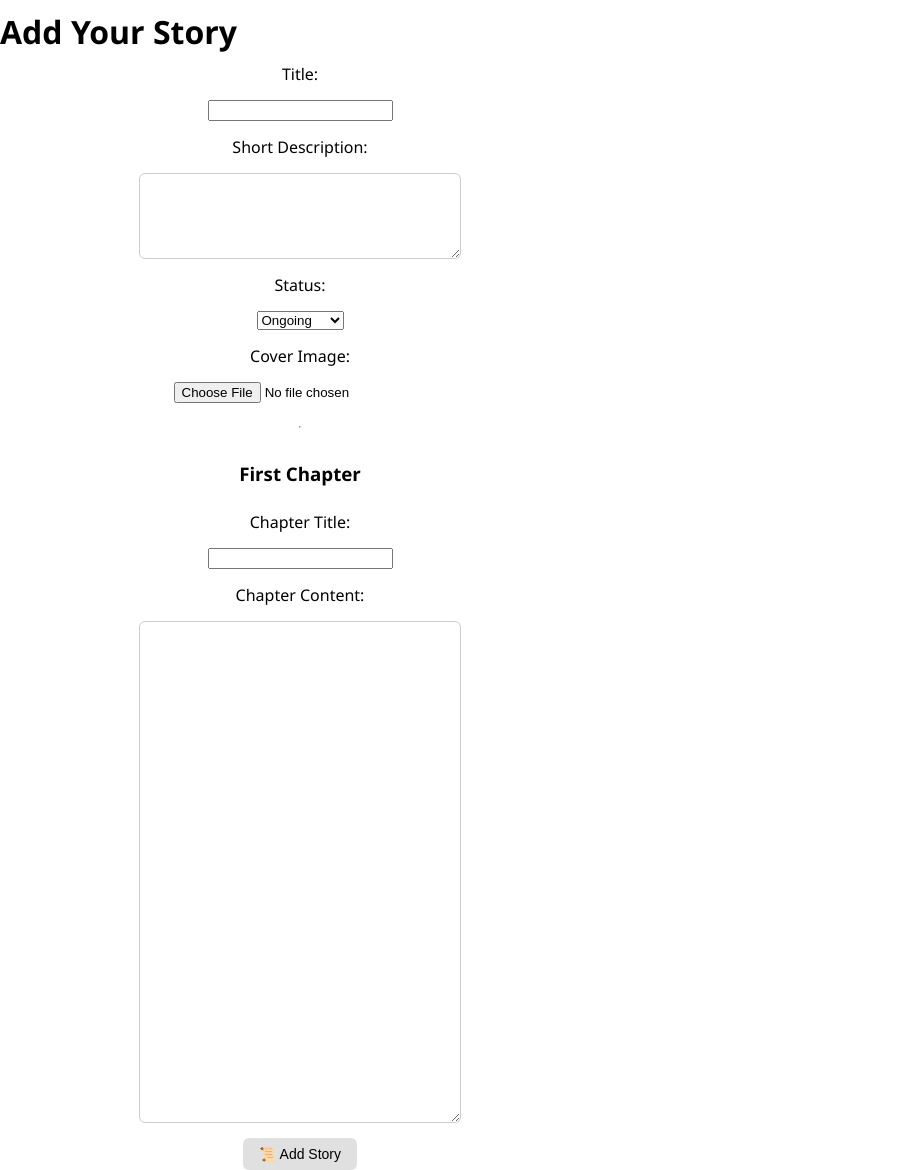
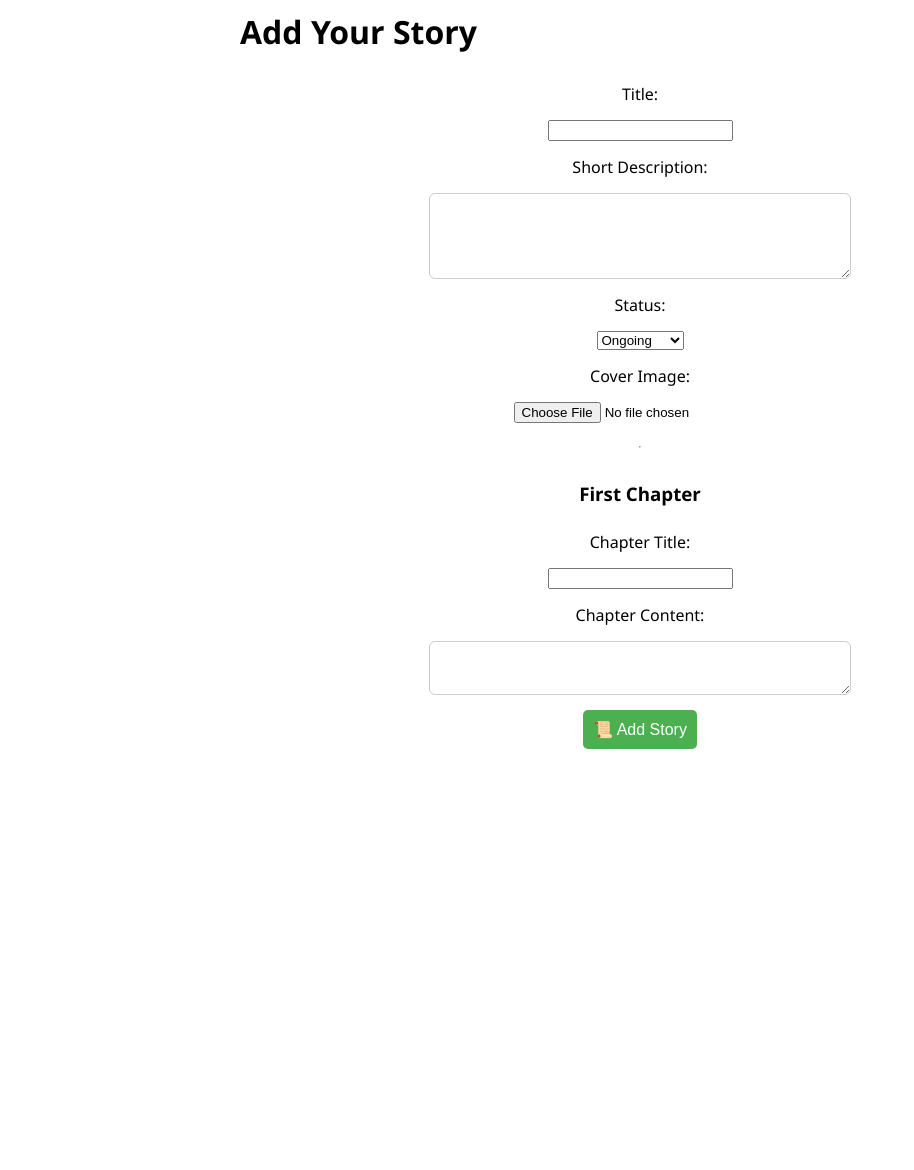
Before and after one commit to Khushisingh29/Reverie_the_fantasy, a Flask app: page /add_story in a window 1280 px wide. Shown: the whole page, without its empty margins (0-914 px from the left). After the commit the page ends 749 px from the top, so only its background shows below. Run offline with Flask 3, Linux system fonts and the light colour scheme.

Commit message:
Update form and textarea styling

```diff
--- a/Templates/add_story.html
+++ b/Templates/add_story.html
@@ -4,10 +4,68 @@
 {% block title %}Add Story{% endblock %}
 
 {% block content %}
+
+<style>
+  .form-wrapper {
+      max-width: 600px;
+      margin: 0 auto;
+      display: flex;
+      flex-direction: column;
+      gap: 20px;
+  }
+
+ {
+    width: 100%;
+    height: 300px;
+    padding: 15px;
+    font-size: 16px;
+    line-height: 1.6;
+    border: 2px solid #ccc;
+    border-radius: 8px;
+    resize: vertical;
+    box-sizing: border-box;
+    font-family: 'Segoe UI', Tahoma, Geneva, Verdana, sans-serif;
+    transition: all 0.3s ease-in-out;
+    z-index: 1;
+    background: #fff;
+}
+
+
+
+  .form-wrapper {
+    max-width: 800px;
+    margin: 0 auto;
+    display: flex;
+    flex-direction: column;
+    gap: 20px;
+}
+
+
+  .form-wrapper form {
+      display: flex;
+      flex-direction: column;
+      gap: 15px;
+  }
+
+  button[type="submit"] {
+      padding: 10px;
+      font-size: 16px;
+      background-color: #4CAF50;
+      color: white;
+      border: none;
+      border-radius: 5px;
+      cursor: pointer;
+  }
+
+  button[type="submit"]:hover {
+      background-color: #45a049;
+  }
+</style>
+
+<div class="form-wrapper">
   <h1>Add Your Story</h1>
 
-<form action="{{ url_for('submit_story') }}" method="POST" enctype="multipart/form-data" style="max-width: 600px; display: flex; flex-direction: column; gap: 15px;">
-
+  <form action="{{ url_for('submit_story') }}" method="POST" enctype="multipart/form-data">
       <!-- Story Title -->
       <label for="title">Title:</label>
       <input type="text" name="title" id="title" required>
@@ -35,10 +93,13 @@
       <label for="chapter_title">Chapter Title:</label>
       <input type="text" name="chapter_title" id="chapter_title" required>
 
+
       <!-- Chapter Content -->
       <label for="chapter_content">Chapter Content:</label>
-    <textarea name="chapter_content" id="chapter_content" rows="30" cols="30" required></textarea>
+      <textarea name="chapter_content" id="chapter_content"  required></textarea>
 
       <button type="submit">📜 Add Story</button>
   </form>
+</div>
+
 {% endblock %}
```
Also changed, not shown: Static/covers/62c3b4a1ce1b46a78d10811d511974ab.jpeg (added), stories.db, your_database.db, 1 other file. Lines whose indentation alone changed are shown as unchanged.
